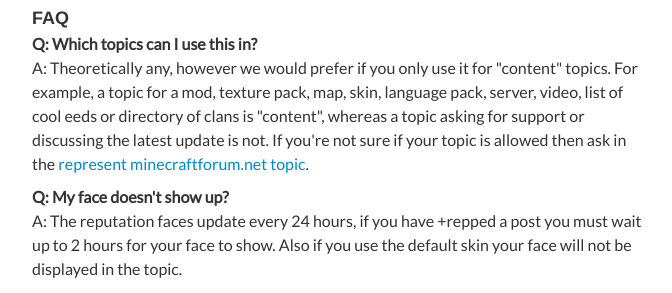
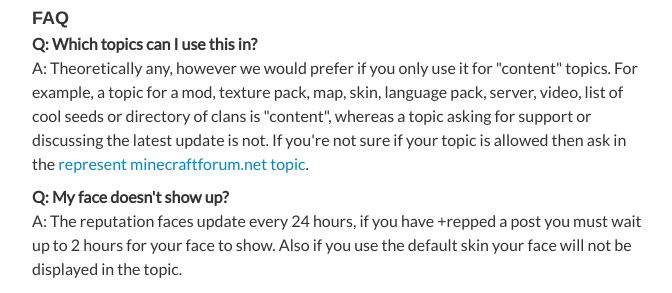
Before and after one commit to robot56/represent.mcf.li, a PHP site: page / in a window 1280 px wide. Shown: the part 488-781 px from the top of the page, without its empty margins (28-700 px from the left). Run offline with PHP 8.4, Linux system fonts and the light colour scheme; some libraries are stand-ins or nearby versions.

Commit message:
Update views/index.php

```diff
--- a/views/index.php
+++ b/views/index.php
@@ -44,7 +44,7 @@
                     A: Theoretically any, however we would prefer if you only
                     use it for "content" topics. For example, a topic for a mod,
                     texture pack, map, skin, language pack, server, video, list
-                    of cool eeds or directory of clans is "content", whereas a
+                    of cool seeds or directory of clans is "content", whereas a
                     topic asking for support or discussing the latest update is
                     not. If you're not sure if your topic is allowed then ask in
                     the
```
